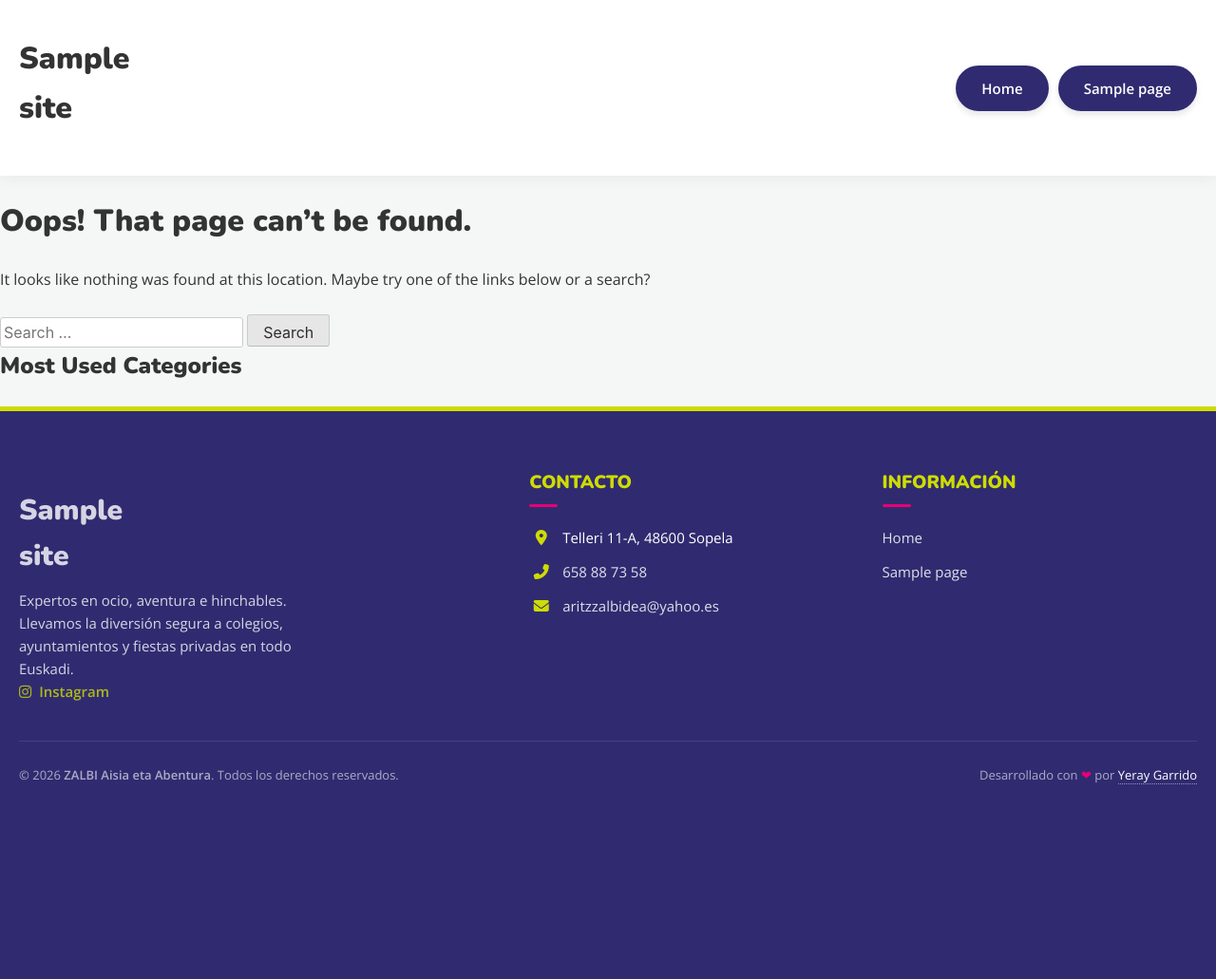
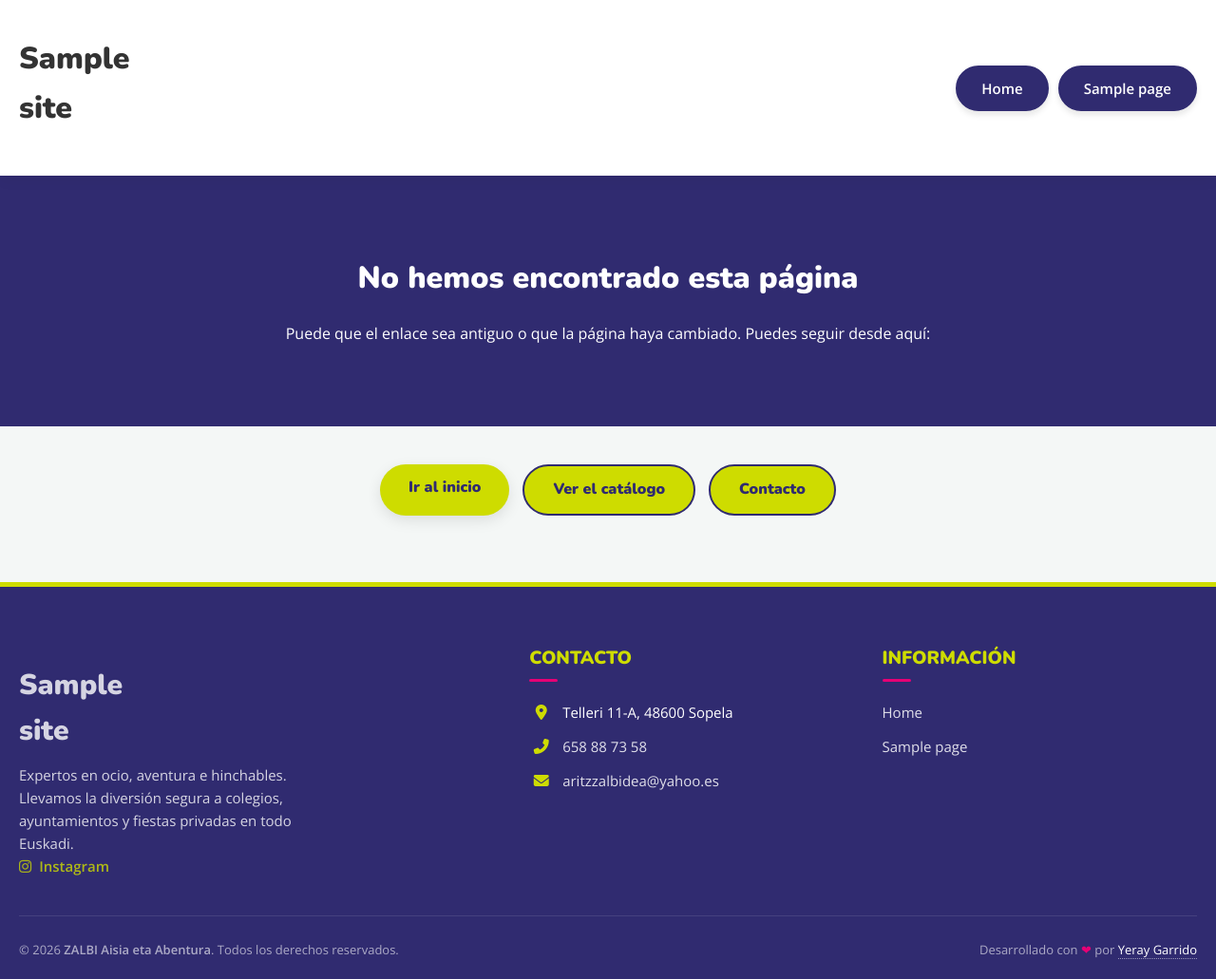
Before and after one commit to Garridoparrayeray/zalbi-theme, a WordPress theme: template 404.php in a window 1280 px wide. Shown: the whole page at 95% size. Before the commit the page ends 826 px from the top, so only its background shows below. Run offline with PHP 8.4 and a stand-in for WordPress, Linux system fonts and the light colour scheme; the site name, menu and one post (Sample post) are stand-ins, and other content is empty; some libraries are stand-ins or nearby versions.

Commit message:
404: pagina propia en castellano y euskera con enlaces utiles
Co-Authored-By: Claude Sonnet 5.5 <noreply@anthropic.com>
Claude-Session: https://claude.ai/code/session_01GbGrWAtjZxCJyGSpqGGPW1

```diff
--- a/404.php
+++ b/404.php
@@ -1,60 +1,53 @@
 <?php
 /**
- * The template for displaying 404 pages (not found)
- *
- * @link https://codex.wordpress.org/Creating_an_Error_404_Page
+ * Página 404 (no encontrada), en castellano y euskera.
  *
  * @package zalbi-theme
  */
 
 get_header();
+
+$es_euskera = function_exists( 'zalbi_is_eu' ) ? zalbi_is_eu() : ( function_exists( 'pll_current_language' ) && 'eu' === pll_current_language() );
+
+if ( $es_euskera ) {
+	$t = array(
+		'h1'   => 'Ez dugu orri hau aurkitu',
+		'p'    => 'Baliteke esteka zaharra izatea edo orria aldatu izana. Hemendik jarraitu dezakezu:',
+		'home' => 'Hasiera',
+		'cat'  => 'Katalogoa ikusi',
+		'cont' => 'Kontaktua',
+		'u_h'  => home_url( '/eu/' ),
+		'u_c'  => home_url( '/eu/katalogoa/' ),
+		'u_k'  => home_url( '/eu/kontaktua/' ),
+	);
+} else {
+	$t = array(
+		'h1'   => 'No hemos encontrado esta página',
+		'p'    => 'Puede que el enlace sea antiguo o que la página haya cambiado. Puedes seguir desde aquí:',
+		'home' => 'Ir al inicio',
+		'cat'  => 'Ver el catálogo',
+		'cont' => 'Contacto',
+		'u_h'  => home_url( '/' ),
+		'u_c'  => home_url( '/catalogo/' ),
+		'u_k'  => home_url( '/contacto/' ),
+	);
+}
 ?>
 
-	<main id="primary" class="site-main">
+<main id="primary" class="site-main">
+	<section class="hero-catalog">
+		<div class="container">
+			<h1><?php echo esc_html( $t['h1'] ); ?></h1>
+			<p><?php echo esc_html( $t['p'] ); ?></p>
+		</div>
+	</section>
 
-		<section class="error-404 not-found">
-			<header class="page-header">
-				<h1 class="page-title"><?php esc_html_e( 'Oops! That page can&rsquo;t be found.', 'zalbi' ); ?></h1>
-			</header><!-- .page-header -->
-
-			<div class="page-content">
-				<p><?php esc_html_e( 'It looks like nothing was found at this location. Maybe try one of the links below or a search?', 'zalbi' ); ?></p>
-
-					<?php
-					get_search_form();
-
-					the_widget( 'WP_Widget_Recent_Posts' );
-					?>
-
-					<div class="widget widget_categories">
-						<h2 class="widget-title"><?php esc_html_e( 'Most Used Categories', 'zalbi' ); ?></h2>
-						<ul>
-							<?php
-							wp_list_categories(
-								array(
-									'orderby'    => 'count',
-									'order'      => 'DESC',
-									'show_count' => 1,
-									'title_li'   => '',
-									'number'     => 10,
-								)
-							);
-							?>
-						</ul>
-					</div><!-- .widget -->
-
-					<?php
-					/* translators: %1$s: smiley */
-					$zalbi_archive_content = '<p>' . sprintf( esc_html__( 'Try looking in the monthly archives. %1$s', 'zalbi' ), convert_smilies( ':)' ) ) . '</p>';
-					the_widget( 'WP_Widget_Archives', 'dropdown=1', "after_title=</h2>$zalbi_archive_content" );
-
-					the_widget( 'WP_Widget_Tag_Cloud' );
-					?>
-
-			</div><!-- .page-content -->
-		</section><!-- .error-404 -->
-
-	</main><!-- #main -->
+	<div class="container error-404-actions">
+		<a class="btn btn-pink" href="<?php echo esc_url( $t['u_h'] ); ?>"><?php echo esc_html( $t['home'] ); ?></a>
+		<a class="btn btn-outline" href="<?php echo esc_url( $t['u_c'] ); ?>"><?php echo esc_html( $t['cat'] ); ?></a>
+		<a class="btn btn-outline" href="<?php echo esc_url( $t['u_k'] ); ?>"><?php echo esc_html( $t['cont'] ); ?></a>
+	</div>
+</main>
 
 <?php
 get_footer();
--- a/style.css
+++ b/style.css
@@ -2335,3 +2335,12 @@ img {
 .footer-social a:hover {
   text-decoration: underline;
 }
+
+/* Página 404 */
+.error-404-actions {
+  display: flex;
+  flex-wrap: wrap;
+  gap: 14px;
+  justify-content: center;
+  margin: 40px auto 70px;
+}
```
